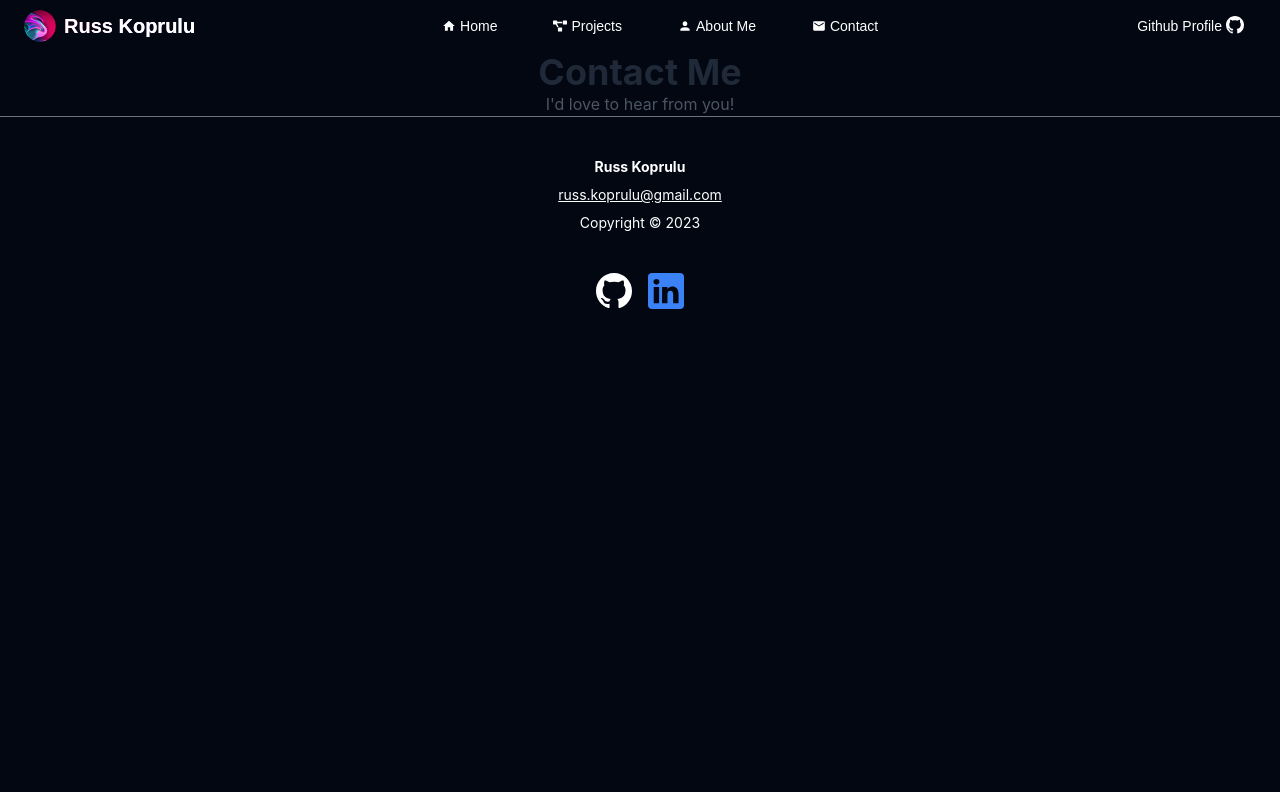
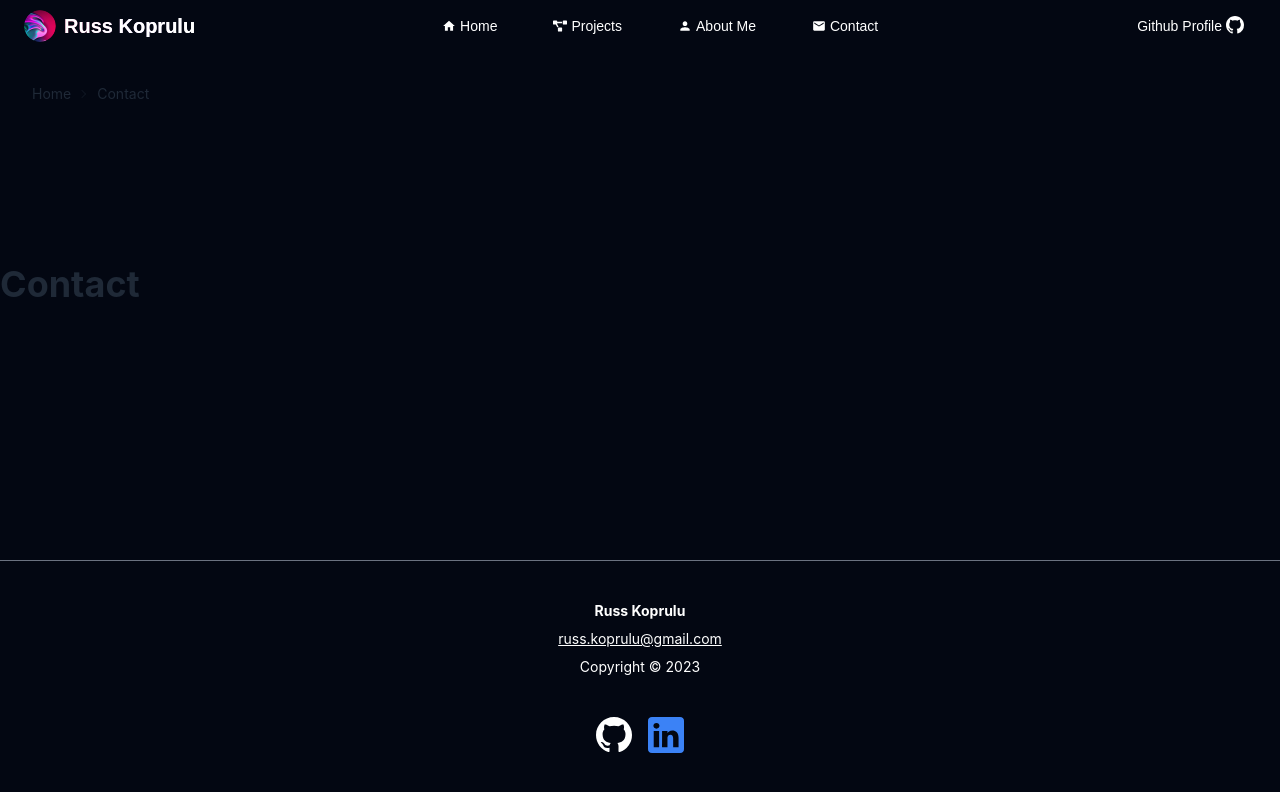
Before and after one commit to ruskpr/ruskpr.github.io, a React (Create React App) app: page /contact in a window 1280 px wide. Shown: the top 792 px of the page. Built offline with nearby package versions, Linux system fonts and the light colour scheme.

Commit message:
add breadcrumb component

```diff
--- a/src/components/pages/about-page/AboutPage.tsx
+++ b/src/components/pages/about-page/AboutPage.tsx
@@ -1,8 +1,21 @@
+import Breadcrumb from "../../ui/Breadcrumb";
+import { Link } from "react-router-dom";
+
 export default function AboutPage() {
   return (
-    <div className="flex flex-col justify-center items-center">
-      <h1 className="text-4xl font-bold text-gray-800 dark:text-gray-100">
-        About Page
+    <div className="w-full h-full pb-64">
+      <Breadcrumb>
+        <ul>
+          <li>
+            <Link to="/">Home</Link>
+          </li>
+          <li>
+            <Link to="/about">About</Link>
+          </li>
+        </ul>
+      </Breadcrumb>
+      <h1 className="pt-32 text-4xl font-bold text-gray-800 dark:text-gray-100">
+        About
       </h1>
     </div>
   );
--- a/src/components/pages/contact-page/ContactPage.tsx
+++ b/src/components/pages/contact-page/ContactPage.tsx
@@ -1,12 +1,22 @@
+import Breadcrumb from "../../ui/Breadcrumb";
+import { Link } from "react-router-dom";
+
 export default function ContactPage() {
   return (
-    <div className="flex flex-col justify-center items-center">
-      <h1 className="text-4xl font-bold text-gray-800 dark:text-gray-100">
-        Contact Me
+    <div className="h-full w-full pb-64">
+      <Breadcrumb>
+        <ul>
+          <li>
+            <Link to="/">Home</Link>
+          </li>
+          <li>
+            <Link to="/contact">Contact</Link>
+          </li>
+        </ul>
+      </Breadcrumb>
+      <h1 className="pt-32 text-4xl font-bold text-gray-800 dark:text-gray-100">
+        Contact
       </h1>
-      <p className="text-gray-600 dark:text-gray-300">
-        I'd love to hear from you!
-      </p>
     </div>
   );
 }
```
